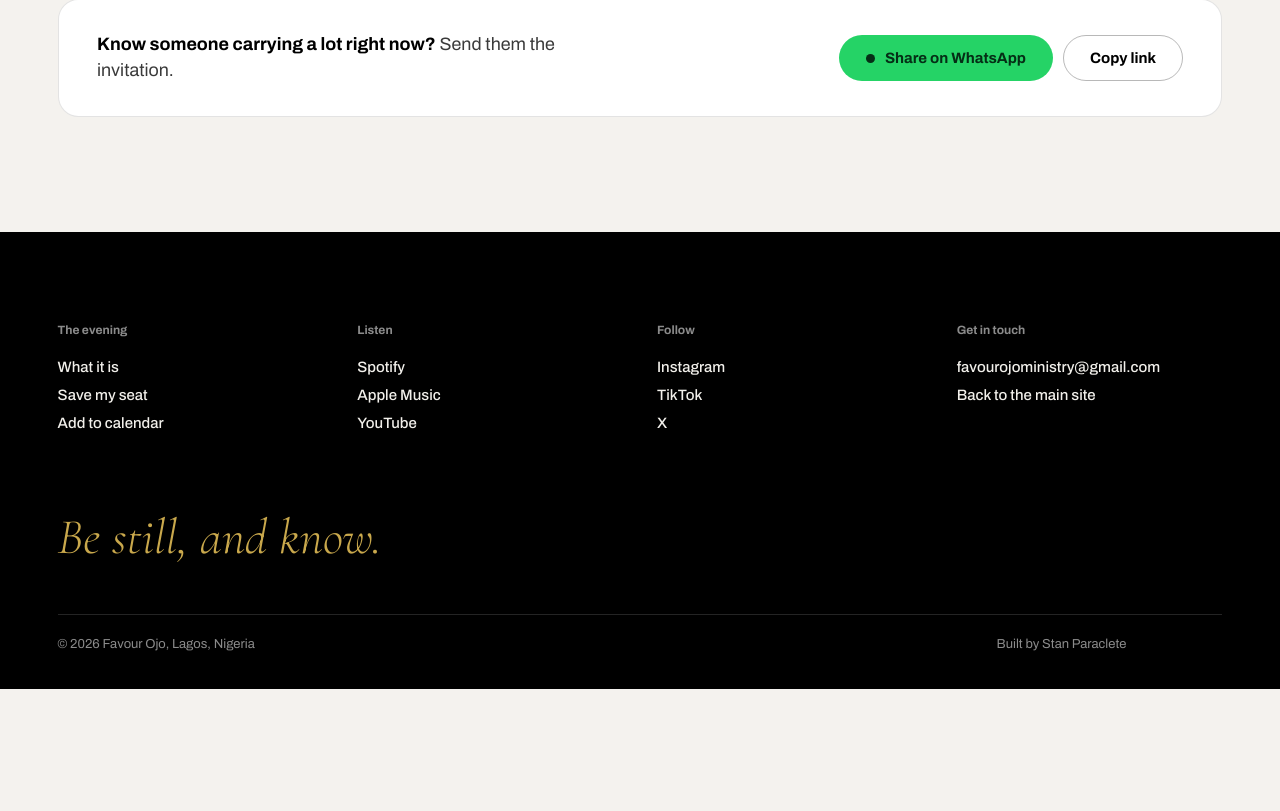
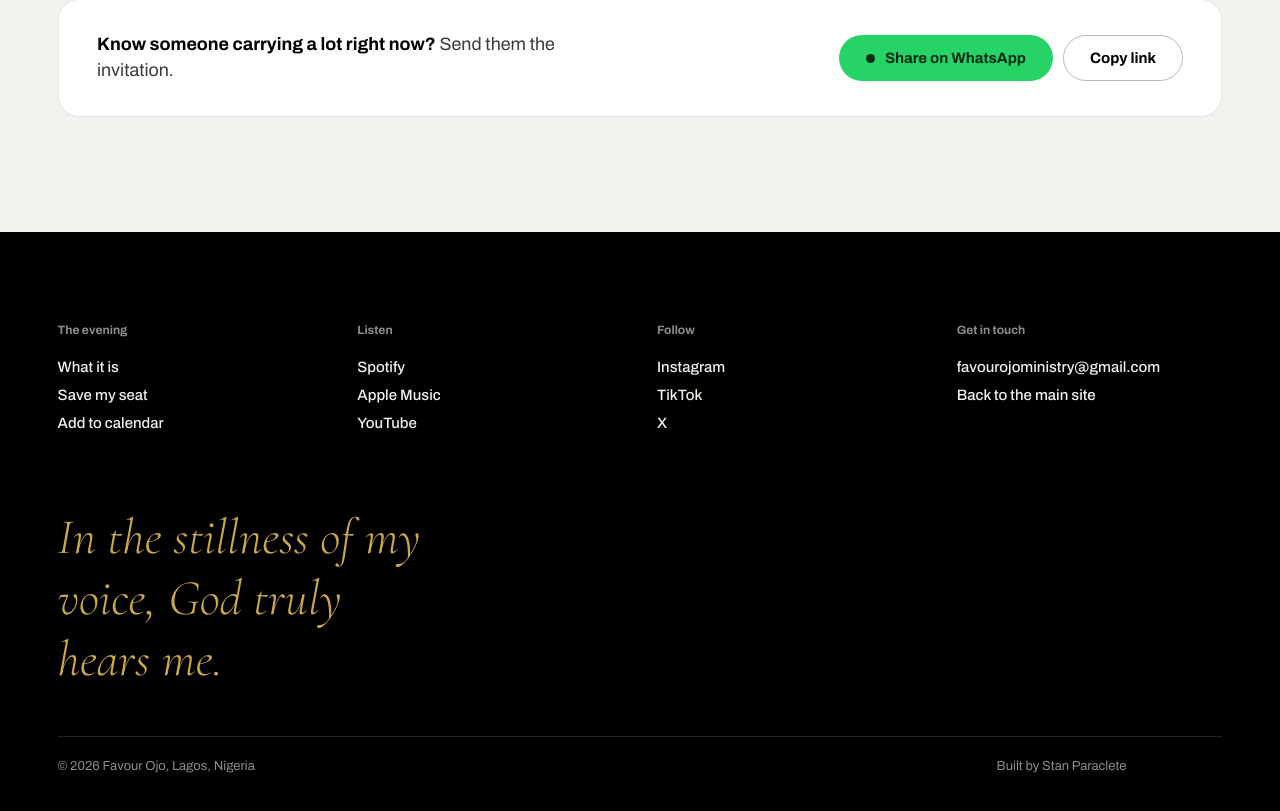
Before and after one commit to StanParaclete/favourojo-site, a website: page unburden/index.html in a window 1280 px wide. Shown: the part 5385-6196 px from the top of the page. Before the commit the page ends 6074 px from the top, so only its background shows below. Drawn offline with nearby package versions, Linux system fonts and the light colour scheme; no server answers.

Commit message:
Event page footer: same quote as the homepage
Co-Authored-By: Claude Opus 5.5 <noreply@anthropic.com>
Claude-Session: https://claude.ai/code/session_01UtiLCy95Co24S4jyM2YSa4

```diff
--- a/unburden/index.html
+++ b/unburden/index.html
@@ -467,7 +467,7 @@
         <a href="/">Back to the main site</a>
       </div>
     </div>
-    <p class="foot-said said">Be still, and know.</p>
+    <p class="foot-said said">In the stillness of my voice, God truly hears me.</p>
     <div class="foot-end">
       <span>&copy; 2026 Favour Ojo, Lagos, Nigeria</span>
       <span>Built by <a href="https://www.stanparaclete.com" target="_blank" rel="noopener noreferrer">Stan Paraclete</a></span>
```
